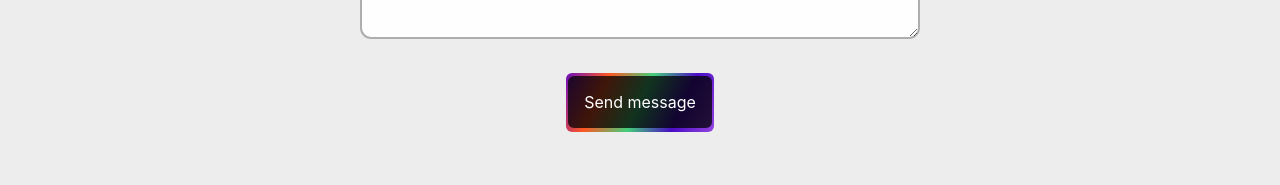
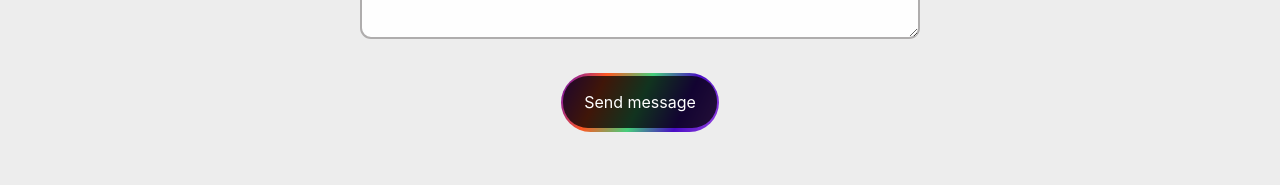
Before and after one commit to brendandagys/Portfolio, a React (Vite) app in the folder frontend/: page / in a window 1280 px wide. Shown: the part 5277-5462 px from the top of the page. Built offline with nearby package versions, Linux system fonts and the light colour scheme.

Commit message:
Make contact form button rounded

```diff
--- a/frontend/src/components/ContactForm.tsx
+++ b/frontend/src/components/ContactForm.tsx
@@ -116,7 +116,7 @@ export const ContactForm: React.FC = () => {
 
           <div className="mt-2">
             <AnimatedButton
-              customStylesContainer={{ width: "9.68rem" }}
+              customStylesContainer={{ width: "10.3rem" }}
               gradientOverride={GradientOverride.purple}
               text="Send message"
               onClick={(e) => {
--- a/frontend/src/css/AnimatedButton.css
+++ b/frontend/src/css/AnimatedButton.css
@@ -16,6 +16,10 @@
   display: block;
 }
 
+.button-span--purple {
+  border-radius: 30px;
+}
+
 .button-span-inner {
   background-color: black;
   border-radius: 6px;
@@ -29,6 +33,8 @@
 
 .button-span--purple .button-span-inner {
   background-color: rgba(0, 0, 0, 0.75);
+  border-radius: 25px;
+  padding: 1rem 1.3rem;
 }
 
 .button-span::before {
```
